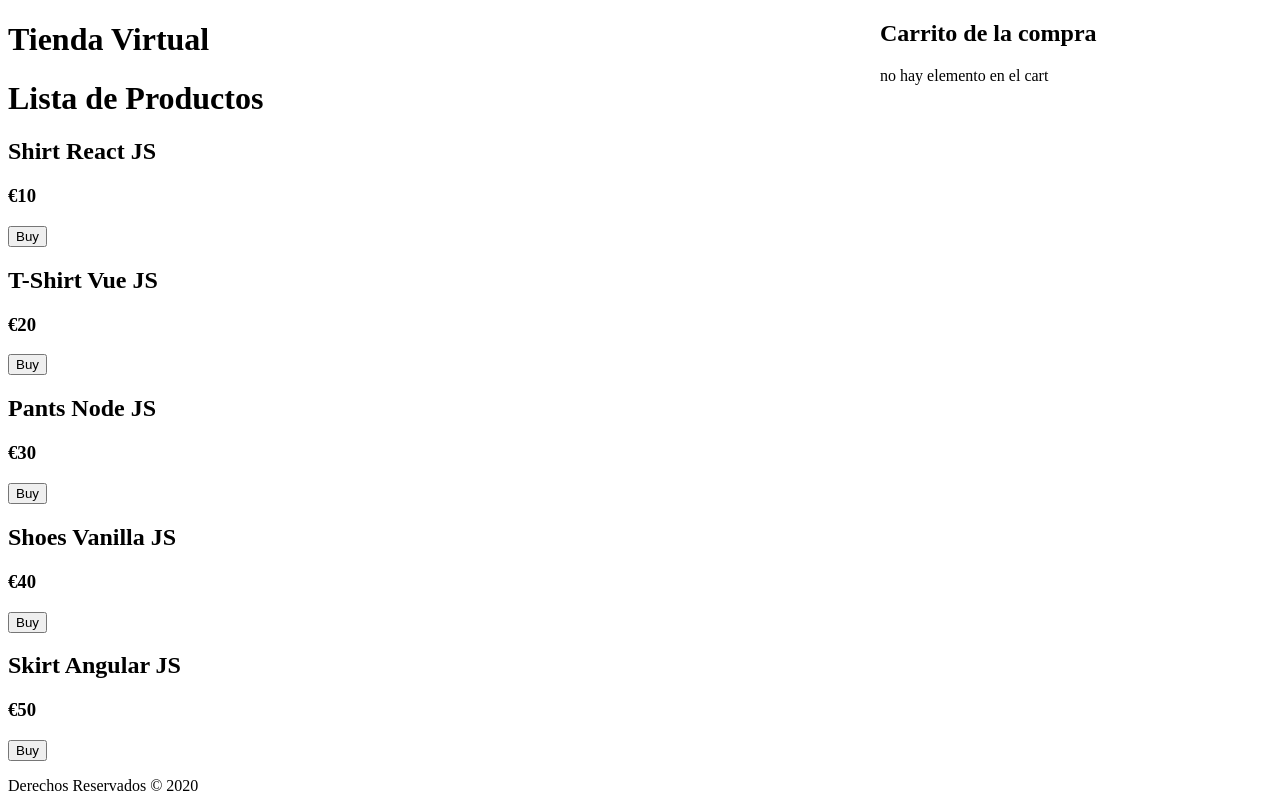
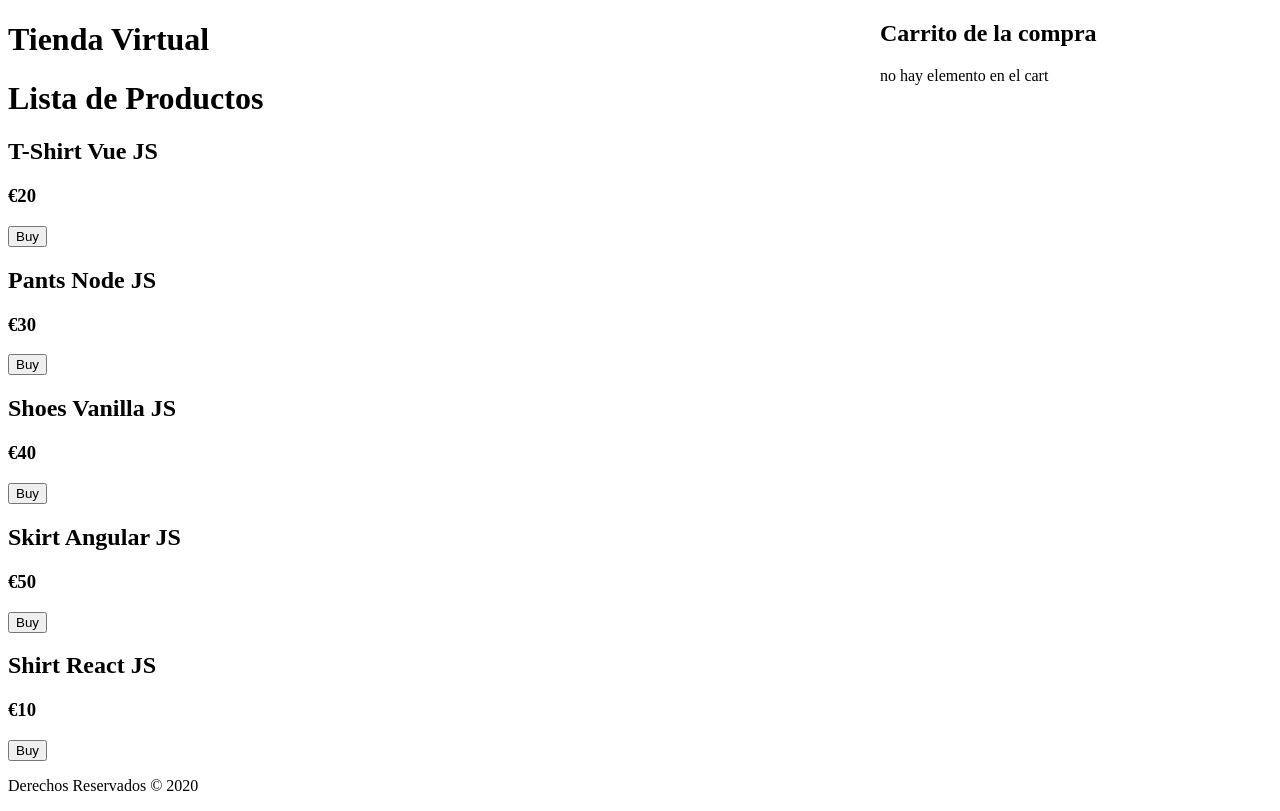
Before and after one commit to robertfox11/ReactBasic, a React (Create React App) app: page / in a window 1280 px wide. Built offline with nearby package versions, Linux system fonts and the light colour scheme.

Commit message:
datos en un json

```diff
--- a/src/App.js
+++ b/src/App.js
@@ -6,15 +6,12 @@ import Footer from "./components/Footer.jsx";
 import Product from "./components/Producto.jsx";
 import Cart from "./components/Cart.jsx";
 
+import json from "./json";
+console.log(json, "hola");
+
 function App() {
   const date = new Date().getFullYear();
-  const [products, saveProduct] = useState([
-    { id: 1, name: "Shirt React JS", price: 10 },
-    { id: 2, name: "T-Shirt Vue JS", price: 20 },
-    { id: 3, name: "Pants Node JS", price: 30 },
-    { id: 4, name: "Shoes Vanilla JS", price: 40 },
-    { id: 5, name: "Skirt Angular JS", price: 50 },
-  ]);
+  const [products, saveProduct] = useState(json);
   //agregar carrito
   const [cart, addCart] = useState([]);
   return (
--- a/src/components/Cart.jsx
+++ b/src/components/Cart.jsx
@@ -5,7 +5,7 @@ const Cart = ({ cart, addCart }) => (
   <div className="cart">
     <h2>Carrito de la compra</h2>
     {/* Crearemos cuantos elemento hay en un arreglo con valor ternario  no es aconsejable poner if */}
-    {cart.length == 0 ? (
+    {cart.length === 0 ? (
       <p>no hay elemento en el cart</p>
     ) : (
       cart.map((product) => (
--- /dev/null
+++ b/src/json.js
@@ -0,0 +1,29 @@
+const products = [
+  {
+    id: 2,
+    name: "T-Shirt Vue JS",
+    price: 20,
+  },
+  {
+    id: 3,
+    name: "Pants Node JS",
+    price: 30,
+  },
+  {
+    id: 4,
+    name: "Shoes Vanilla JS",
+    price: 40,
+  },
+  {
+    id: 5,
+    name: "Skirt Angular JS",
+    price: 50,
+  },
+  {
+    id: 1,
+    name: "Shirt React JS",
+    price: 10,
+  },
+];
+
+export default products;
```
